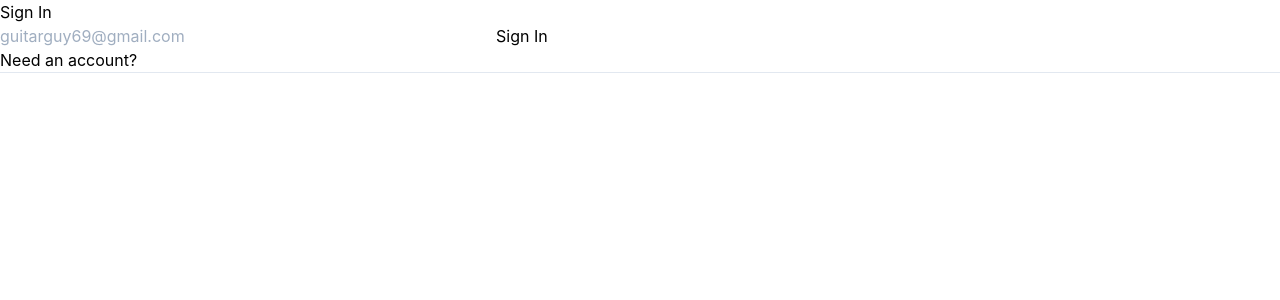
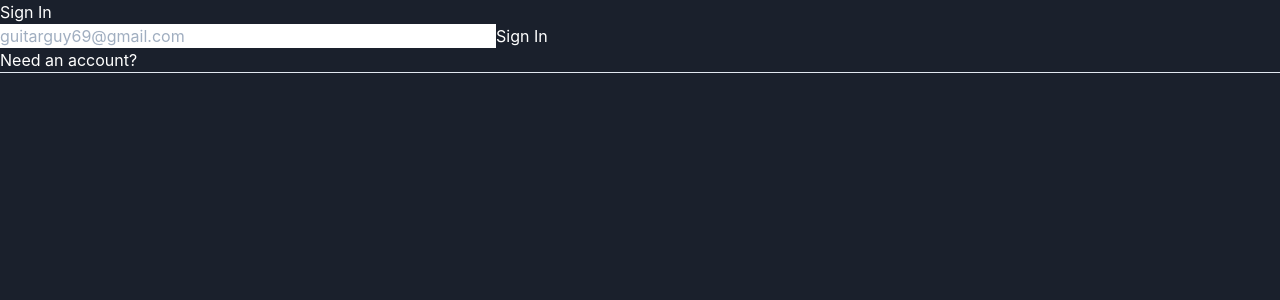
Before and after one commit to seanking11/jam, a React (Create React App) app: page /login in a window 1280 px wide. Shown: the top 300 px of the page. Built offline with nearby package versions, Linux system fonts and the light colour scheme; no server answers.

Commit message:
Style add track button, background, and track options

```diff
--- a/src/components/Song.js
+++ b/src/components/Song.js
@@ -172,7 +172,7 @@ const Song = ({
                 </div>
             </div>
 
-            <div className="grid grid-cols-1 sm:grid-cols-2">
+            <div className="grid grid-cols-2">
                 {videoRefs && (
                     <VideoGrid>
                         {videoRefs.map((ref, i) => (
@@ -199,7 +199,7 @@ const Song = ({
                 )}
             </div>
 
-            <div className="tracksContainer gap-4">
+            <div className="tracksContainer gap-4 overflow-scroll scrolling-touch">
                 <div className="p-4 flex flex-row">
                     <PlayPause onToggle={onTogglePlayPause} />
 
@@ -231,7 +231,12 @@ const Song = ({
                         />
                     ))}
 
-                <div onClick={addNewTrack}>
+                {/* Intentionally empty to place the button below in the right spot */}
+                <div></div>
+                <div
+                    onClick={addNewTrack}
+                    className="bg-gray-800 hover:bg-gray-700 text-white font-bold py-2 px-4 rounded-full cursor-pointer"
+                >
                     <span role="img" aria-label="Plus">
                         ➕
                     </span>{' '}
--- a/src/components/Track.js
+++ b/src/components/Track.js
@@ -60,7 +60,7 @@ const Track = ({ songId, id, track, addNewTrack }) => {
 
     return (
         <>
-            <div>
+            <div className="p-2 inline">
                 <input
                     className="text-grey bg-transparent"
                     type="text"
--- a/src/styles/index.css
+++ b/src/styles/index.css
@@ -5,7 +5,14 @@ body {
         'Helvetica Neue', sans-serif;
     -webkit-font-smoothing: antialiased;
     -moz-osx-font-smoothing: grayscale;
-    /* overflow: hidden; Hide scrollbars */
+    overflow: hidden; /* Hide scrollbars */
+
+    @apply bg-gray-900 text-white;
+}
+
+::-webkit-scrollbar {
+    width: 0px;
+    background: transparent;
 }
 
 code {
@@ -56,7 +63,3 @@ code {
 #videos {
     min-height: 300px;
 }
-/*
-#videos:last-child {
-    -ms-grid-row-span: 1/2;
-} */
```
